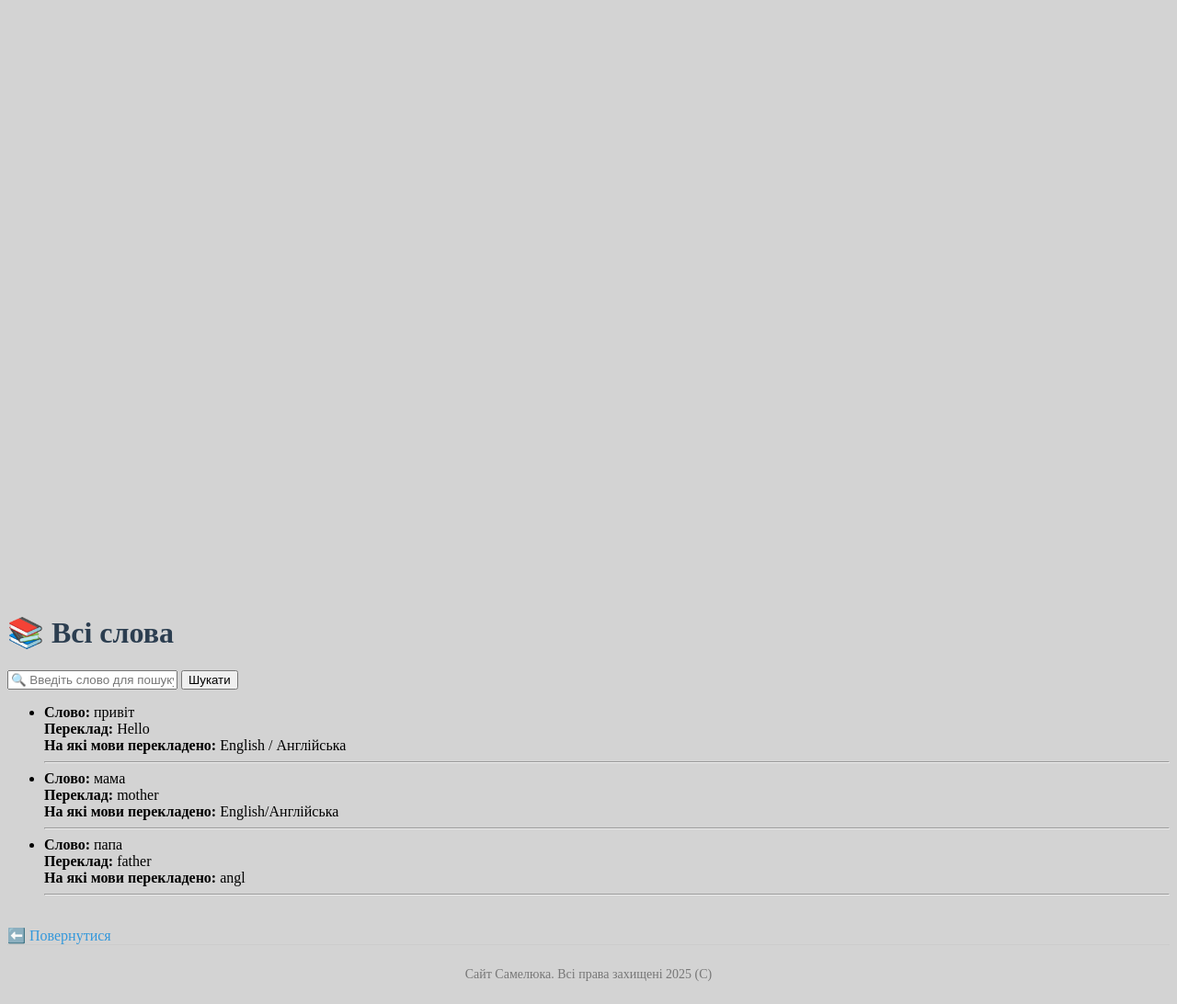
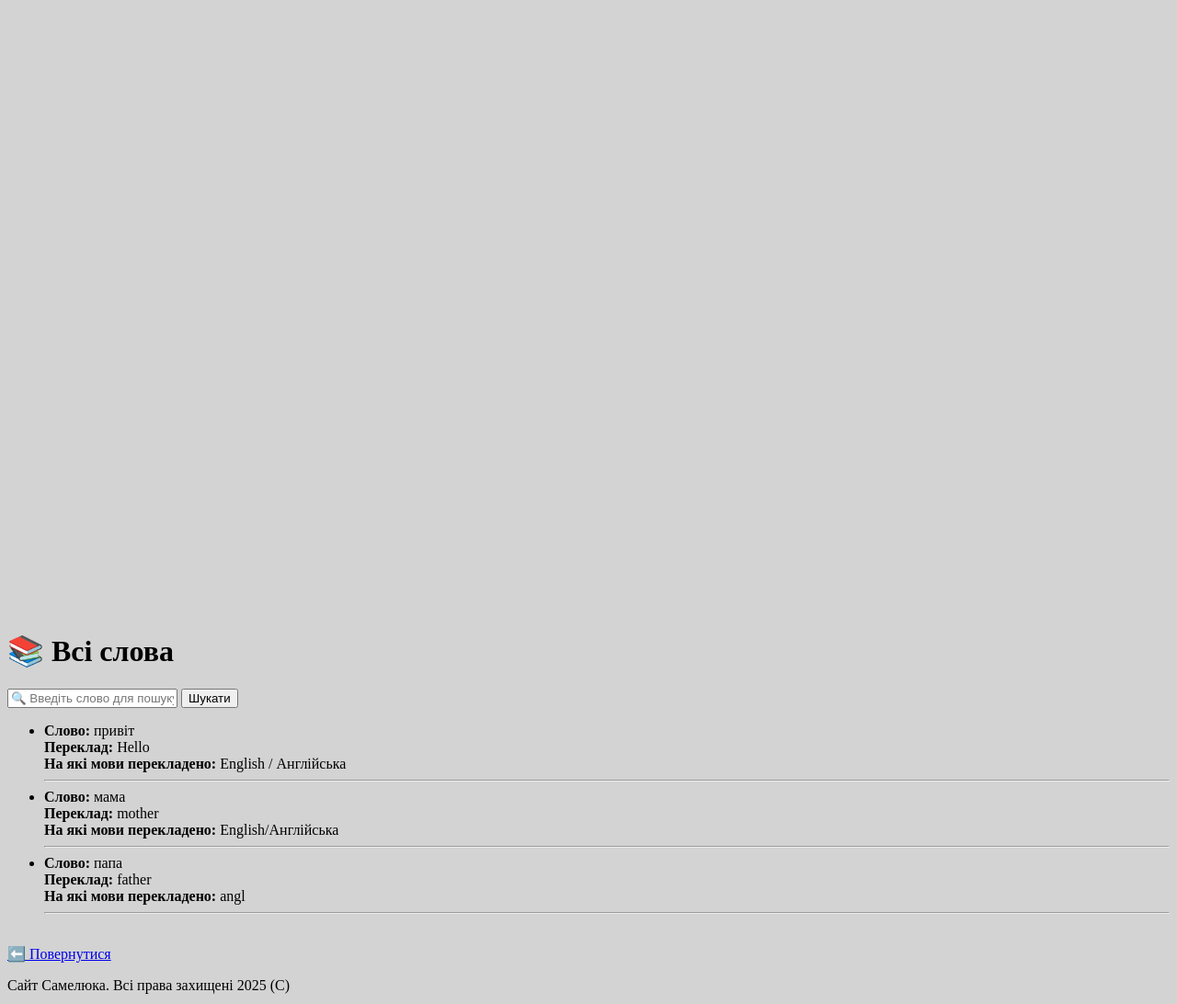
Before and after one commit to M1rt/MyWebSite, a Django app: page /user/1/word/ in a window 1280 px wide. Shown: the whole page at 92% size. Run offline with Django 5.2, Linux system fonts and the light colour scheme; data comes from the database, SQL or seed files in the repository.

Commit message:
Update styles.css

```diff
--- a/main/main/static/main/css/styles.css
+++ b/main/main/static/main/css/styles.css
@@ -1,4 +1,3 @@
-
 html {
     justify-content: flex-start;
     height: 100%;
@@ -9,33 +8,13 @@
 }
 
 .container {
-    max-width: 800px;
-    margin: 0 auto;
-}
-
-footer {
-    text-align: center;
-    padding: 10px;
-    font-size: 14px;
-    color: #777;
-    border-top: 1px solid #ccc;
-}
-
-h1 {
-    color: #2c3e50;
-}
-
-a {
-    color: #3498db;
-    text-decoration: none;
-}
-.container {
     display: flex;
-    flex-direction: column;
+    flex-direction: column; /* Сохраняем вертикальное направление */
     align-items: center;
-    justify-content: center;
+    justify-content: flex-start; /* Кнопки и элементы сверху */
     height: 80vh;
     text-align: center;
+    padding-top: 20px; /* Добавим отступ сверху */
 }
 
 .title {
@@ -48,22 +27,10 @@
     display: flex;
     flex-direction: column;
     gap: 15px;
+    align-items: flex-start; /* Выравниваем кнопки по левому краю */
+    margin-bottom: 20px; /* Можно добавить отступ снизу, если нужно */
 }
 
-.btn {
-    background-color: #4CAF50;
-    color: white;
-    padding: 12px 24px;
-    font-size: 18px;
-    border: none;
-    border-radius: 8px;
-    cursor: pointer;
-    transition: 0.3s;
-}
-
-.btn:hover {
-    background-color: #45a049;
-}
 .btn {
     background-color: #4CAF50;
     color: white;
```
